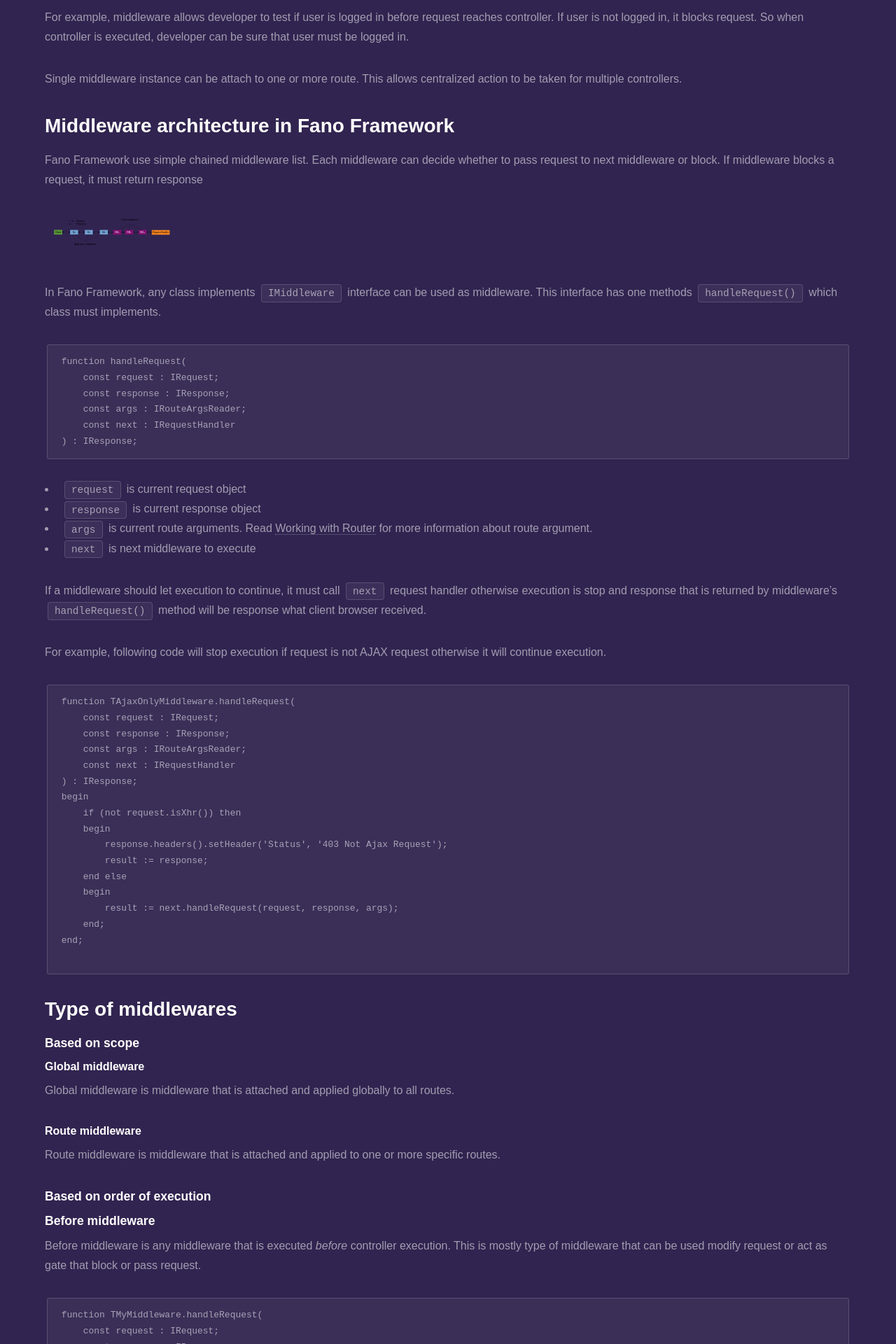
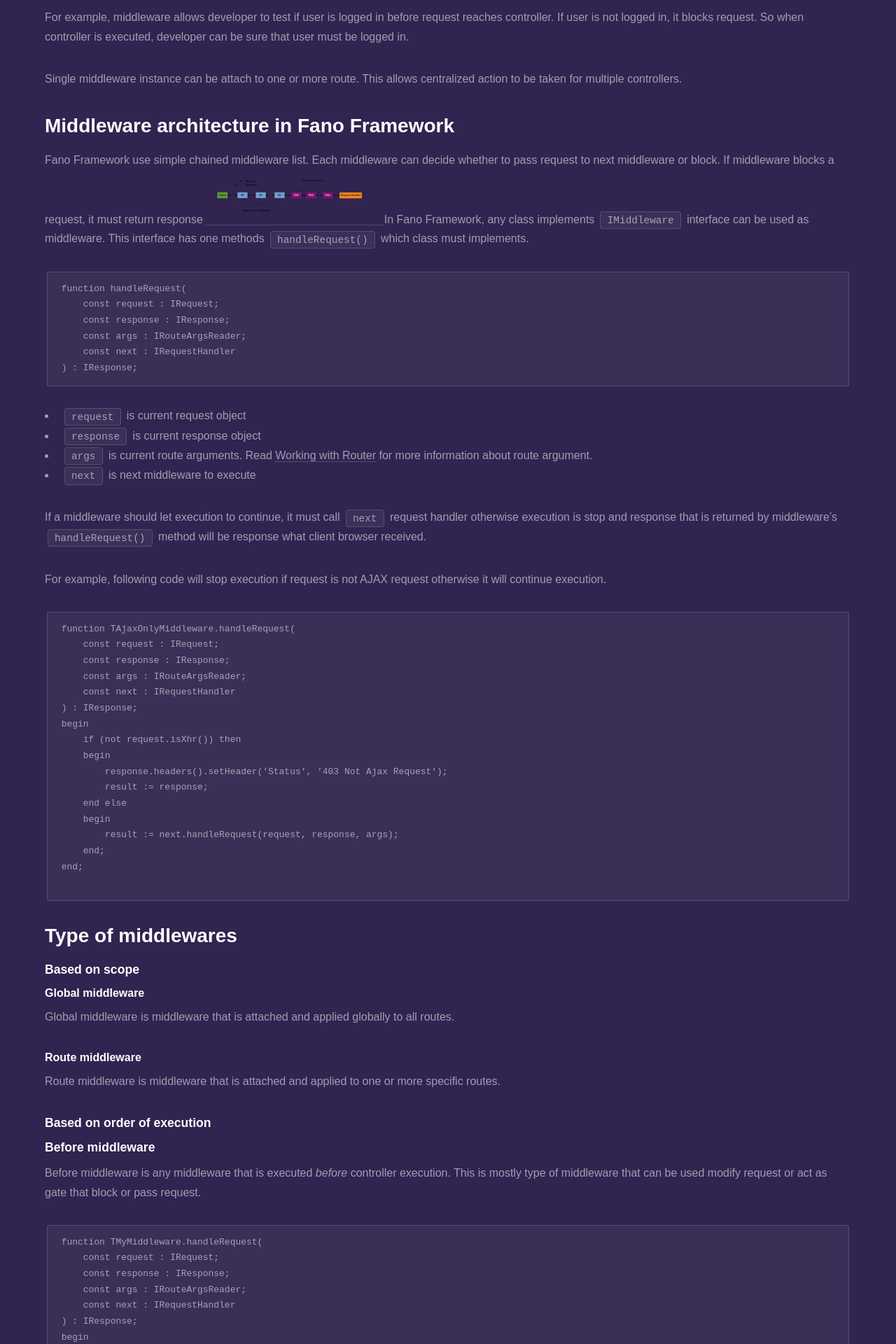
Before and after one commit to fanoframework/fanoframework.github.io, a Jekyll site: the page built from middlewares/index.md, in a window 1280 px wide. Shown: the part 427-2347 px from the top of the page at 70% size. Built offline with Jekyll 4.4.1, drawn with Linux system fonts in a browser that asks for light colours; our own code applies the rules of GitHub Pages for plain Markdown files.

Commit message:
Update index.md

````diff
--- a/middlewares/index.md
+++ b/middlewares/index.md
@@ -17,9 +17,9 @@
 ## Middleware architecture in Fano Framework
 
 Fano Framework use simple chained middleware list. Each middleware can decide whether to pass request to next middleware or block. If middleware blocks a request, it must return response
-
-<img src="/assets/images/middlewares.svg" alt="Middleware diagram" width="200">
-
+<a href="/assets/images/middlewares.svg">
+<img src="/assets/images/middlewares.svg" alt="Middleware diagram" width="250">
+</a>
 In Fano Framework, any class implements `IMiddleware` interface can be used as middleware. This interface has one methods `handleRequest()` which class must implements.
 
 ```
````
